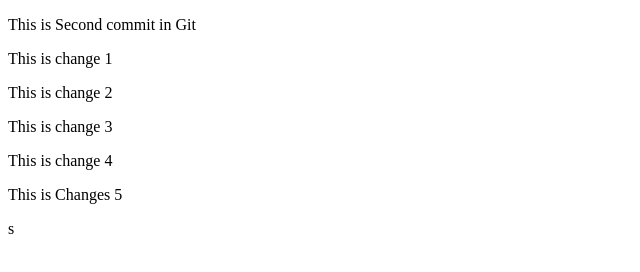
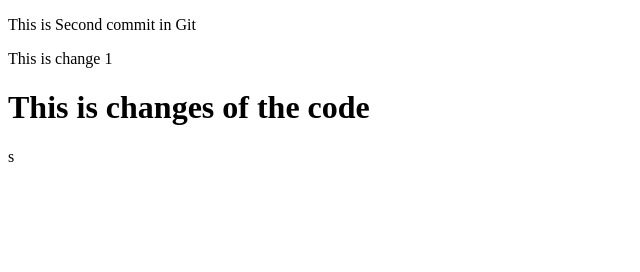
Before and after one commit to knawaz8585/tutedud, a plain HTML site: page index.html in a window 1280 px wide. Shown: the whole page, without its empty margins (0-640 px from the left). Drawn offline with Linux system fonts and the light colour scheme.

Commit message:
add new heading

```diff
--- a/index.html
+++ b/index.html
@@ -8,9 +8,6 @@
 <body>
     <p>This is Second commit in Git </p>
     <P>This is change 1</P>
-    <P>This is change 2</P>
-    <P>This is change 3</P>
-    <P>This is change 4</P>
-    <P>This is Changes 5</P>
+    <h1>This is changes of the code</h1>
 </body>
 </html>s
```
